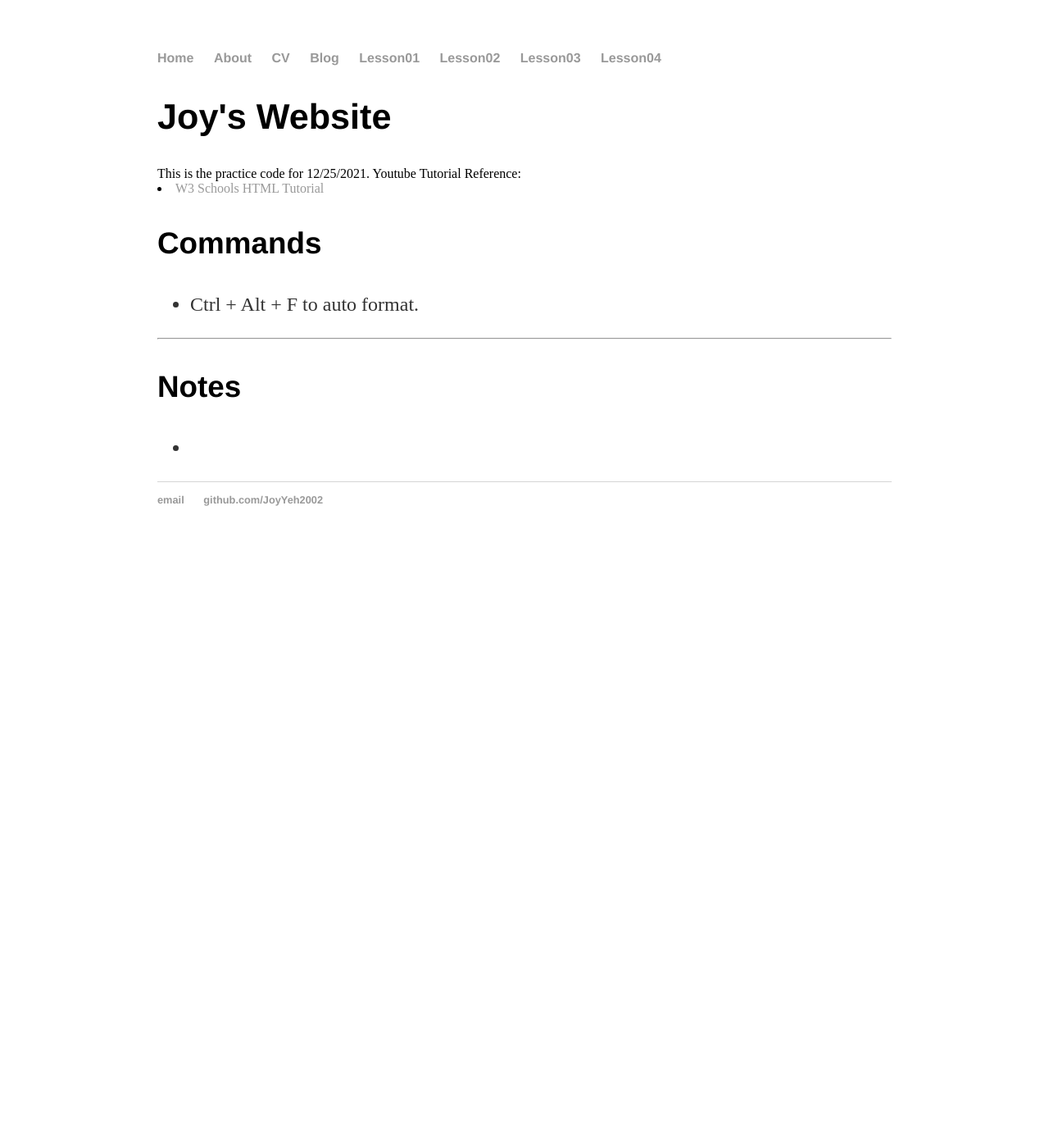
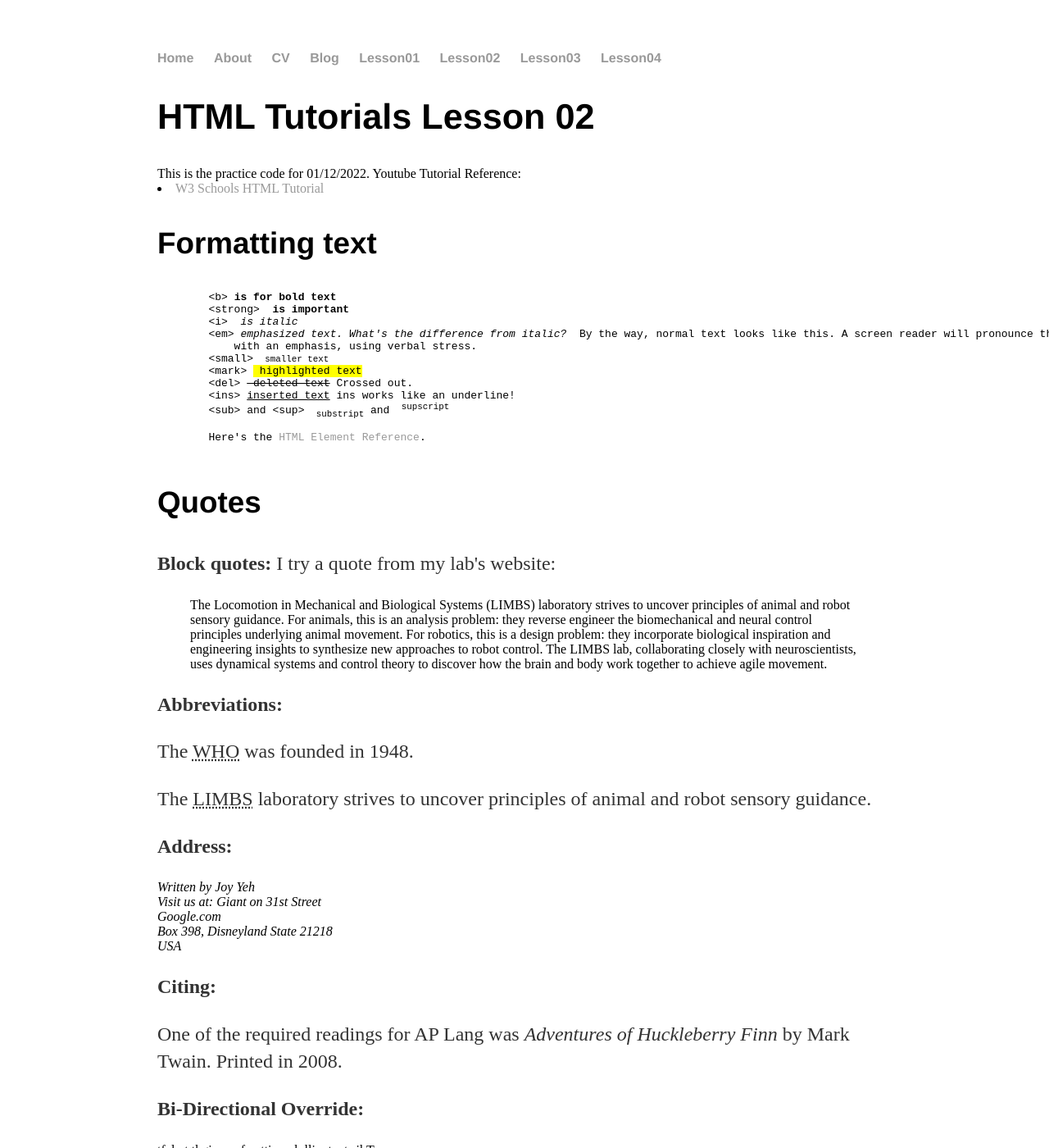
Before and after one commit to JoyYeh2002/JoyYeh2002.github.old, a Jekyll site: the page built from lesson02/index.html, in a window 1280 px wide and 1400 px high. Shown: the whole window at 82% size. Built offline with Jekyll 4.4.1, drawn with Linux system fonts in a browser that asks for light colours; some of the changed text lies outside the part shown.

Commit message:
Wrapped up lesson02
yey

```diff
--- a/lesson02/index.html
+++ b/lesson02/index.html
@@ -12,27 +12,86 @@ title: lesson02
     <meta charset="UTF-8"> <!-- this included info. UTF-8 is a common character setting. -->
     <meta name="description" content="This is a website template for lesson 01.">
     <!-- HTML attributes/properties.-->
-    <title>Joy's Website</title>
+    <title>Lesson02 Notes</title>
 </head>
 
 <html lang="en-US">
+
 </html>
 
 <body>
 
+    <h2> HTML Tutorials Lesson 02</h2>
 
-
-    <h2> Joy's Website</h2>
-
-    This is the practice code for 12/25/2021.
+    This is the practice code for 01/12/2022.
     Youtube Tutorial Reference:
     <li><a href="https://www.w3schools.com/html/html_attributes.asp" target="_blank" rel="noopener noreferrer">W3
             Schools HTML Tutorial</a></li>
 
+
+    <h3>Formatting text</h3>
+    <pre>
+        &lt;b&gt; <b>is for bold text</b>
+        &lt;strong&gt; <strong> is important </strong>
+        &lt;i&gt; <i> is italic </i>
+        &lt;em&gt;<em> emphasized text. What's the difference from italic? </em> By the way, normal text looks like this. A screen reader will pronounce the words in em
+            with an emphasis, using verbal stress.
+        &lt;small&gt; <small> smaller text</small>
+        &lt;mark&gt; <mark> highlighted text</mark>
+        &lt;del&gt; <del> deleted text</del> Crossed out.
+        &lt;ins&gt; <ins>inserted text</ins> ins works like an underline!
+        &lt;sub&gt; and &lt;sup&gt; <sub> substript</sub> and <sup> supscript</sup>
+
+        Here's the <a href=https://www.w3schools.com/tags/default.asp target="_blank" rel="noopener noreferrer">HTML Element Reference</a>.
+    </pre>
+
+
+    <h3> Quotes</h3>
+
+    <p> <b>Block quotes:</b> I try a quote from my lab's website:</p>
+    <blockquote cite="https://limbs.lcsr.jhu.edu/">
+        The Locomotion in Mechanical and Biological Systems (LIMBS) laboratory strives to uncover principles of animal
+        and robot sensory guidance. For animals, this is an analysis problem: they reverse engineer the biomechanical
+        and neural control principles underlying animal movement. For robotics, this is a design problem: they
+        incorporate biological inspiration and engineering insights to synthesize new approaches to robot control. The
+        LIMBS lab, collaborating closely with neuroscientists, uses dynamical systems and control theory to discover how
+        the brain and body work together to achieve agile movement.
+    </blockquote>
+
+    <p> <b>Abbreviations:</b></p>
+    <p>The <abbr title="World Health Organization">WHO</abbr> was founded in 1948.</p>
+    <p>The <abbr title="Locomotion in Mechanical and Biological Systems">LIMBS</abbr> laboratory strives to uncover
+        principles of animal and robot sensory guidance.</p>
+
+    <p><b>Address:</b></p>
+
+    <address>
+        Written by Joy Yeh<br>
+        Visit us at: Giant on 31st Street<br>
+        Google.com<br>
+        Box 398, Disneyland State 21218<br>
+        USA
+    </address>
+
+    <p><b>Citing:</b></p>
+    <p>One of the required readings for AP Lang was <cite>Adventures of Huckleberry Finn</cite> by Mark Twain. Printed
+        in 2008.</p>
+
+    <p><b>Bi-Directional Override:</b></p>
+    <bdo dir="rtl">This text will be written from right to left</bdo><br>
+    <bdo dir="rtl">This text goes from right to left as well</bdo><br>
+    <bdo dir="ltr">But this text is normal.</bdo><br>
+    <bdo dir = "ltr"><bdo dir="rtl">If I do an "rtl" and tehn "ltr", what happens? This text goes from right to left as well</bdo></bdo><br>
+    Opps, it's still jumbled.<br>
+
+    <h3> HTML Colors:</h3>
+    HTML has <a href=https://www.w3schools.com/colors/colors_names.asp target="_blank" rel="noopener noreferrer">140 Standard Colors</a>. <br>
+    Some colors I like:
+    AntieuqWhite, Cornsilk, CornflowerBlue, DarkGrey, DarkSlateGrey, DarkSlateGray, DeepSkyBlue, Ivory, LightBlue, LightCoral, LightSkyBlue.<br>
     <!-- Note: Lesson 2's commands -->
     <h3>Commands</h3>
     <ul>
-            <li> Ctrl + Alt + F to auto format. </li>
+        <li> Shift + Alt + F to auto format. </li>
     </ul>
 
     <!-- Horizontal Rule -->
@@ -40,8 +99,10 @@ title: lesson02
 
     <h3>Notes</h5>
         <ul>
-            <li>
+            <li> If you drag the index.html file onto the other monitor, you can see saved progress of the html on your
+                browser in real-time.
             </li>
+            <li> Inline comment: This &lt;!-- great text -- &gt; is a paragraph.</li>
         </ul>
 
 </body>
--- a/lesson03/index.html
+++ b/lesson03/index.html
@@ -12,7 +12,7 @@ title: lesson03
     <meta charset="UTF-8"> <!-- this included info. UTF-8 is a common character setting. -->
     <meta name="description" content="This is a website template for lesson 03.">
     <!-- HTML attributes/properties.-->
-    <title>Joy's Website</title>
+    <title>Lesson03 Notes</title>
 </head>
 
 <html lang="en-US">
```
Also changed, not shown: lesson01/index.html (+16 -3 lines), lesson04/index.html (+38 -0 lines). Lines whose indentation alone changed are shown as unchanged.
